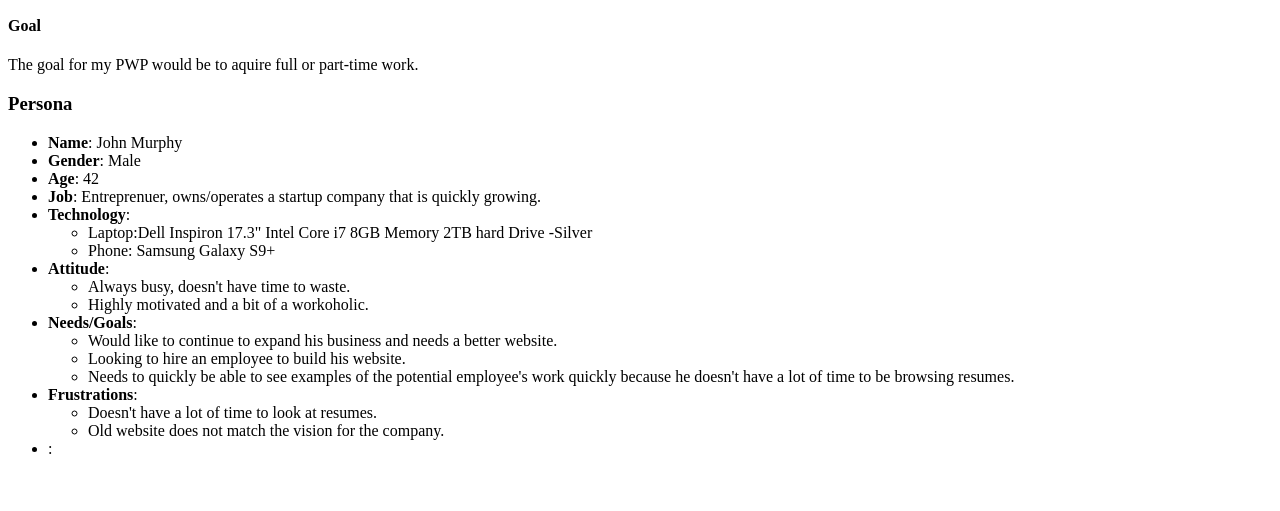
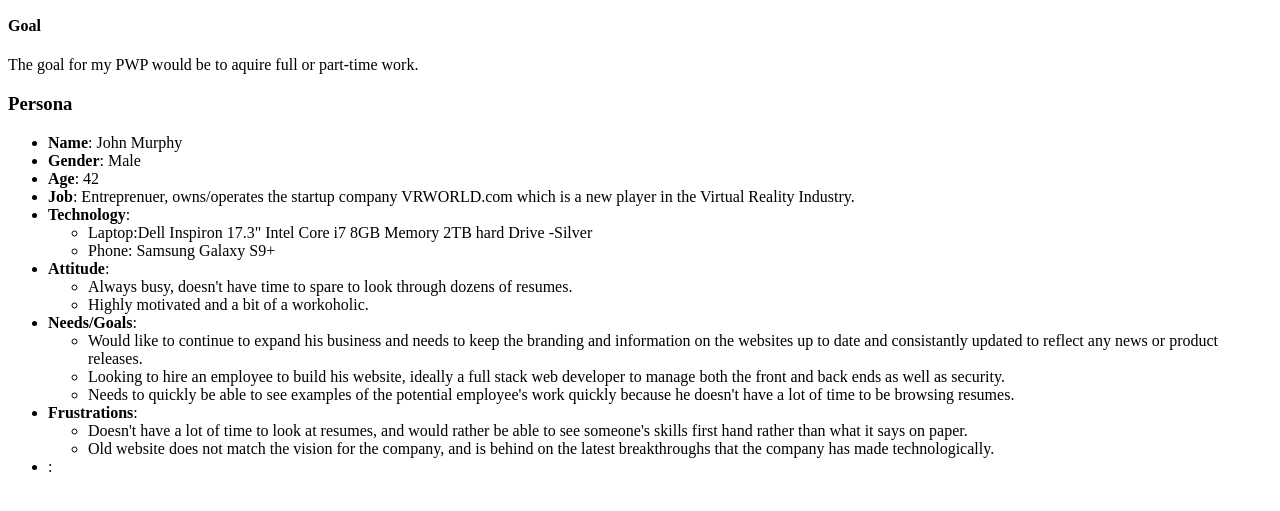
Before and after one commit to kathleenmattos/kathleenmattos-pwp, a PHP site: page /milestone-1.php in a window 1280 px wide. Shown: the part 268-779 px from the top of the page. Run offline with PHP 8.4, Linux system fonts and the light colour scheme.

Commit message:
edited persona

```diff
--- a/public_html/documentation/milestone-1.php
+++ b/public_html/documentation/milestone-1.php
@@ -18,7 +18,7 @@
 			<li><strong>Name</strong>: John Murphy</li>
 			<li><strong>Gender</strong>: Male</li>
 			<li><strong>Age</strong>: 42</li>
-			<li><strong>Job</strong>: Entreprenuer, owns/operates a startup company that is quickly growing.</li>
+			<li><strong>Job</strong>: Entreprenuer, owns/operates the startup company VRWORLD.com which is a new player in the Virtual Reality Industry. </li>
 			<li><strong>Technology</strong>:
 				<ul>
 					<li>Laptop:Dell Inspiron 17.3" Intel Core i7 8GB Memory 2TB hard Drive -Silver</li>
@@ -27,21 +27,21 @@
 			</li>
 			<li><strong>Attitude</strong>:
 			<ul>
-				<li>Always busy, doesn't have time to waste.</li>
+				<li>Always busy, doesn't have time to spare to look through dozens of resumes.</li>
 				<li>Highly motivated and a bit of a workoholic. </li>
 			</ul>
 			</li>
 			<li><strong>Needs/Goals</strong>:
 			<ul>
-				<li>Would like to continue to expand his business and needs a better website.</li>
-				<li>Looking to hire an employee to build his website.</li>
+				<li>Would like to continue to expand his business and needs to keep the branding and information on the websites up to date and consistantly updated to reflect any news or product releases.</li>
+				<li>Looking to hire an employee to build his website, ideally a full stack web developer to manage both the front and back ends as well as security.</li>
 				<li>Needs to quickly be able to see examples of the potential employee's work quickly because he doesn't have a lot of time to be browsing resumes.</li>
 			</ul>
 			</li>
 			<li><strong>Frustrations</strong>:
 			<ul>
-				<li>Doesn't have a lot of time to look at resumes.</li>
-				<li>Old website does not match the vision for the company.</li>
+				<li>Doesn't have a lot of time to look at resumes, and would rather be able to see someone's skills first hand rather than what it says on paper.</li>
+				<li>Old website does not match the vision for the company, and is behind on the latest breakthroughs that the company has made technologically.</li>
 			</ul>
 			</li>
 			<li><strong></strong>:</li>
```
